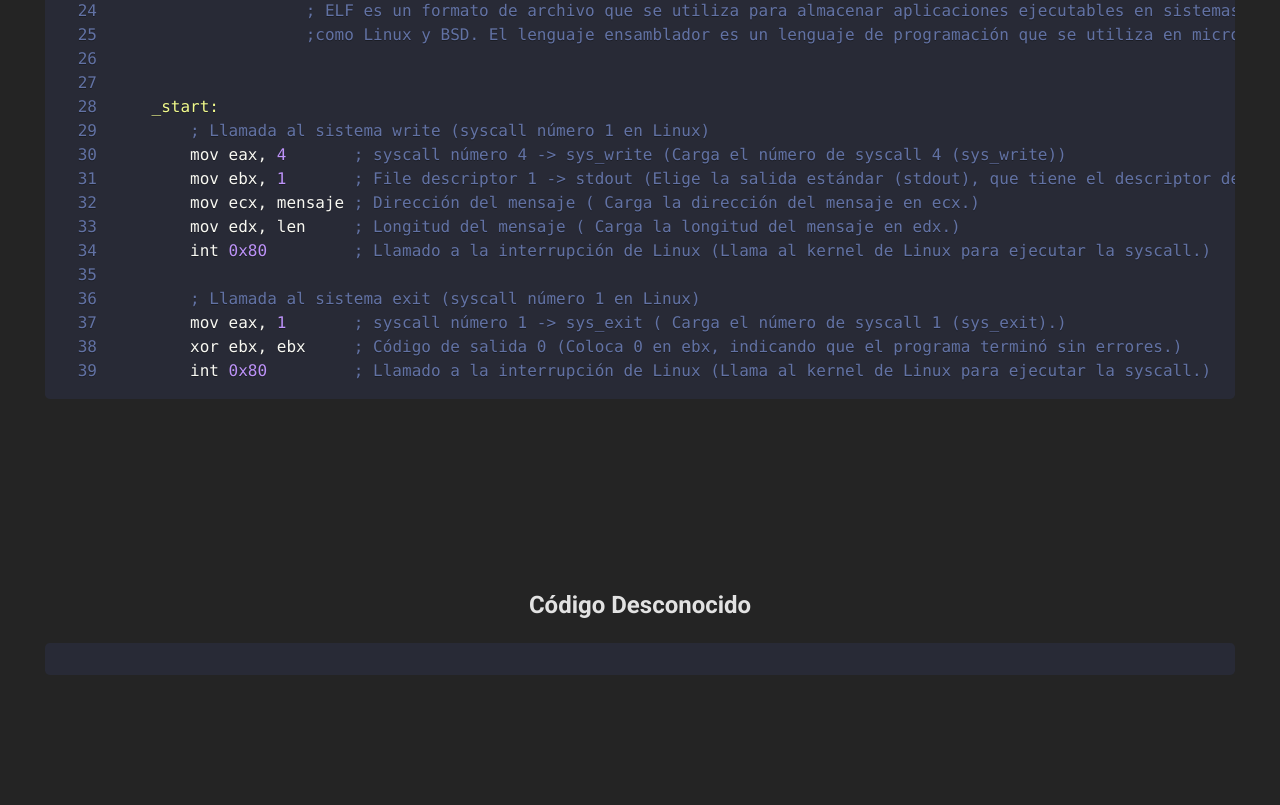
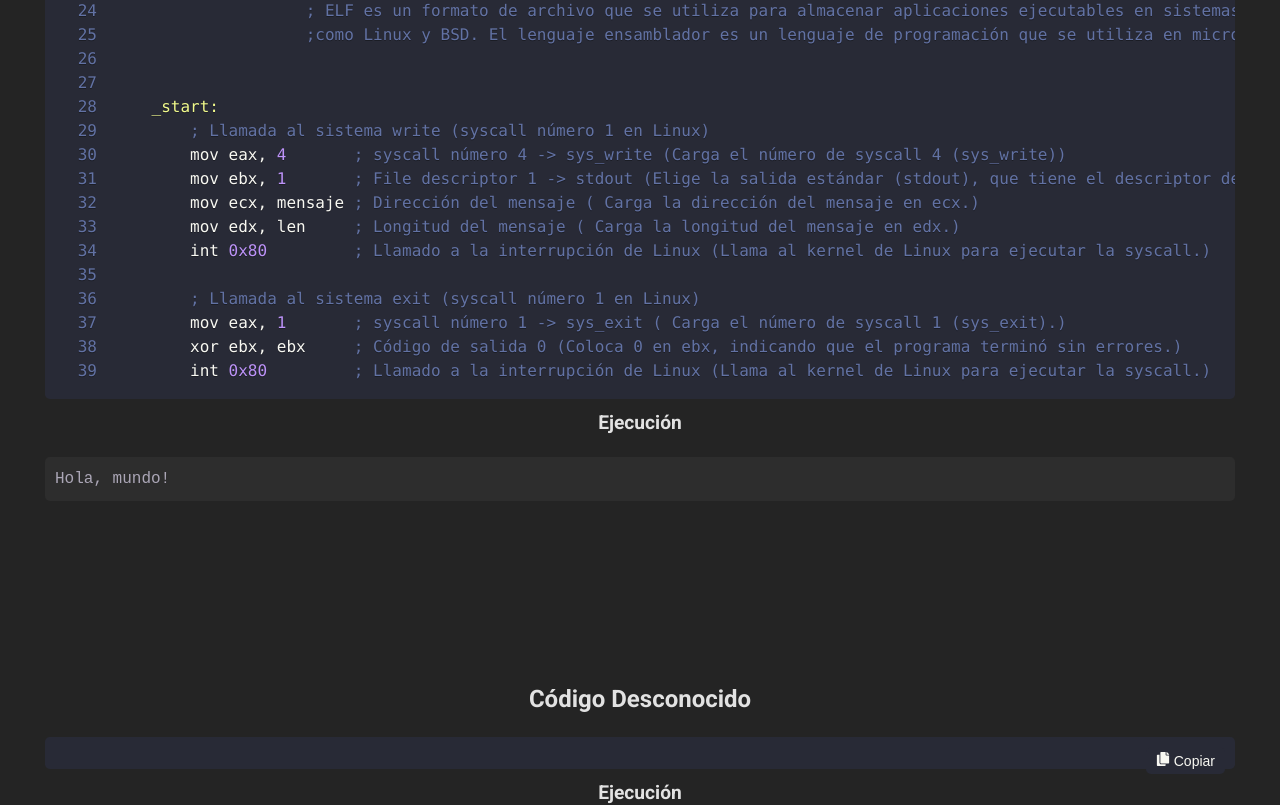
Before and after one commit to Guwstavo/manualasm, a React (Vite) app: page / in a window 1280 px wide. Shown: the part 880-1685 px from the top of the page. Built offline with nearby package versions, Linux system fonts and the light colour scheme.

Commit message:
Ejecucion del codigo añadida

```diff
--- a/package.json
+++ b/package.json
@@ -12,7 +12,9 @@
   "dependencies": {
     "react": "^19.0.0",
     "react-dom": "^19.0.0",
-    "react-syntax-highlighter": "^15.6.1"
+    "react-icons": "^5.5.0",
+    "react-syntax-highlighter": "^15.6.1",
+    "sweetalert2": "^11.17.2"
   },
   "devDependencies": {
     "@eslint/js": "^9.21.0",
--- a/src/App.jsx
+++ b/src/App.jsx
@@ -17,6 +17,8 @@ function App() {
           name={codigo1.name}
           description={codigo1.description}
           code={codigo1.code}
+          execution={codigo1.execution}
+
     />
     <MostrarCodigo />
     <MostrarCodigo />
--- a/src/components/AssemblyCodeBlock.jsx
+++ b/src/components/AssemblyCodeBlock.jsx
@@ -1,12 +1,41 @@
-import React from "react";
+import React, { useState } from "react";
 import { Prism as SyntaxHighlighter } from "react-syntax-highlighter";
 import { dracula } from "react-syntax-highlighter/dist/esm/styles/prism";
+import { FaCopy } from "react-icons/fa";
 
 const AssemblyCodeBlock = ({ code }) => {
+  const [copied, setCopied] = useState(false);
+
+  const handleCopy = () => {
+    navigator.clipboard.writeText(code);
+    setCopied(true);
+    setTimeout(() => setCopied(false), 2000);
+  };
+
   return (
-    <SyntaxHighlighter language="nasm" style={dracula} showLineNumbers>
-      {code}
-    </SyntaxHighlighter>
+    <div style={{ position: "relative" }}>
+      <button
+        onClick={handleCopy}
+        style={{
+          position: "absolute",
+          top: "10px",
+          right: "10px",
+          backgroundColor: "#282a36",
+          color: "#f8f8f2",
+          border: "none",
+          padding: "5px 10px",
+          cursor: "pointer",
+          borderRadius: "5px",
+          fontSize: "14px",
+        }}
+      >
+        {copied ? "✔ Copiado" : <><FaCopy /> Copiar</>}
+      </button>
+
+      <SyntaxHighlighter language="nasm" style={dracula} showLineNumbers>
+        {code}
+      </SyntaxHighlighter>
+    </div>
   );
 };
 
--- a/src/components/MostrarCodigo.jsx
+++ b/src/components/MostrarCodigo.jsx
@@ -2,12 +2,14 @@ import { forwardRef } from "react";
 import "../styles/mostrarcodigo.css";
 import AssemblyCodeBlock from "./AssemblyCodeBlock";
 
-const MostrarCodigo = forwardRef(({ name = "Código Desconocido", description = "", code = "" }, ref) => {
+const MostrarCodigo = forwardRef(({ name = "Código Desconocido", description = "", code = "", execution = "" }, ref) => {
     return (
         <div ref={ref} id={(name || "codigo-desconocido").replace(/\s+/g, "-").toLowerCase()} className="mostrar-codigo">
             <h2>{name}</h2>
             <p>{description}</p>
             <AssemblyCodeBlock code={code} />
+            <h3>Ejecución</h3>
+            <div className="console-output">{execution}</div>
         </div>
     );
 });
--- a/src/data/Codes.jsx
+++ b/src/data/Codes.jsx
@@ -1,7 +1,7 @@
 const codes = [
     {
         name: "hola.asm",
-        description: "Este código suma dos registros.",
+        description: "Este código imprime 'Hola, mundo!' en la consola y luego termina el programa.",
         code:
         `;1.- ENSAMBLAMOS: nasm -f elf32 hola.asm -o hola.o
     ;2.- ENLAZAMOS: ld -m elf_i386 -s -o hola hola.o
@@ -41,7 +41,8 @@ const codes = [
         ; Llamada al sistema exit (syscall número 1 en Linux)
         mov eax, 1       ; syscall número 1 -> sys_exit ( Carga el número de syscall 1 (sys_exit).)
         xor ebx, ebx     ; Código de salida 0 (Coloca 0 en ebx, indicando que el programa terminó sin errores.)
-        int 0x80         ; Llamado a la interrupción de Linux (Llama al kernel de Linux para ejecutar la syscall.)`
+        int 0x80         ; Llamado a la interrupción de Linux (Llama al kernel de Linux para ejecutar la syscall.)`,
+        execution: "Hola, mundo!"
     },
     {
         name: "ciclo.asm",
--- a/src/styles/mostrarcodigo.css
+++ b/src/styles/mostrarcodigo.css
@@ -2,18 +2,29 @@
     padding: 5px;
     margin: 5px 0;
     display: block;
-    margin-top: 150px;
-
+    margin-top: 150px;;
 }
 
 .mostrar-codigo h2 {
     font-size: 1.5rem;
 }
 
-.mostrar-codigo pre {
-    background: #202020;
-    padding: 5px;
+.mostrar-codigo h3 {
+    font-size: 1.2rem;
+    margin-top: 10px;
+}
+
+.mostrar-codigo p {
+    font-size: 1rem;
+}
+
+.console-output {
+    background-color: #2d2d2d;
+    color: #aba6b6;
+    font-family: 'Courier New', Courier, monospace;
+    padding: 10px;
     border-radius: 5px;
-    font-family: monospace;
+    margin-top: 10px;
+    white-space: pre-wrap; /* Mantiene los saltos de línea y espacios en blanco */
     text-align: left;
 }
```
Also changed, not shown: 1 other file (tests, documents, lock files or other folders).
